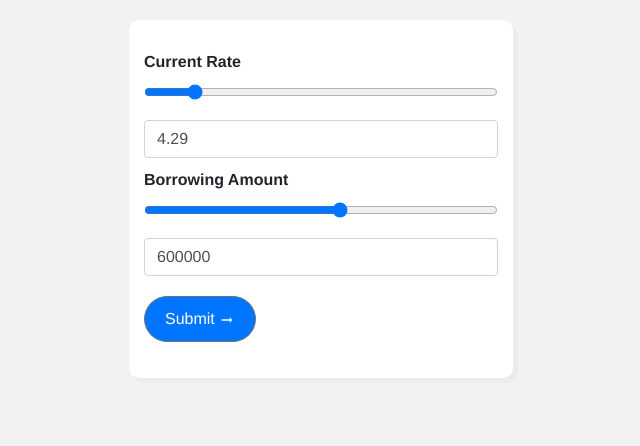
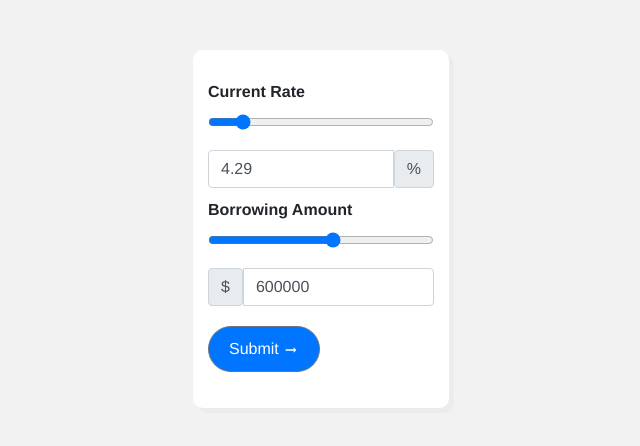
Before and after one commit to daneroe/tic_excercise, a React (Create React App) app in the folder savings-calculator/ClientApp/: page / in a window 1280 px wide. Shown: the top 446 px of the page, without its empty margins (319-959 px from the left). Built offline with nearby package versions, Linux system fonts and the light colour scheme.

Commit message:
Gettign there

```diff
--- a/savings-calculator/ClientApp/package.json
+++ b/savings-calculator/ClientApp/package.json
@@ -14,6 +14,8 @@
     "react-router-dom": "^5.1.2",
     "react-scripts": "^3.4.4",
     "reactstrap": "^8.4.1",
+    "react-icons": "^4.6.0",
+    "react-input-mask": "^2.0.4",
     "rimraf": "^2.6.2"
   },
   "devDependencies": {
--- a/savings-calculator/ClientApp/src/Home.css
+++ /dev/null
@@ -1,6 +0,0 @@
-.cont {
-    width: 50%;
-    padding: 20px;
-    margin: auto;
-    background-color: antiquewhite;
-}
--- a/savings-calculator/ClientApp/src/components/Home.js
+++ b/savings-calculator/ClientApp/src/components/Home.js
@@ -1,5 +1,5 @@
 import React, { Component } from 'react';
-import { Button, Input } from 'reactstrap';
+import { Button, Input, InputGroup, InputGroupText } from 'reactstrap';
 import { MdArrowRightAlt } from 'react-icons/md';
 
 export class Home extends Component {
@@ -18,7 +18,7 @@ export class Home extends Component {
   styles = {
     card: {
       fontFamily: 'Helvetica',
-      width: '30%',
+      width: '20%',
       margin: 'auto',
       padding: '30px 0 10px 30px',
       backgroundColor: 'white',
@@ -55,6 +55,7 @@ export class Home extends Component {
     }
   }
 
+  // Currency Formatter
   dollar = Intl.NumberFormat("en-US", {
     style: "currency",
     currency: "USD",
@@ -62,18 +63,60 @@ export class Home extends Component {
     minimumFractionDigits: 0,
   });
 
+  // Handlers
   handleRateChange = (event) => this.setState({ customerRate: event.target.value })
   handleAmountChange = (event) => this.setState({ borrowAmount: event.target.value })
 
-  render() {
+  // Sections - Keeping these all in single component for sake of simplicity.
+  cardComponent = (loading, savings) => {
+    return (
+      <div className="cont" style={this.styles.card}>
+        <div className="row" stype={this.styles.row}>
+          <div><b>Current Rate</b></div>
+        </div>
+        <div className="row" style={this.styles.row}>
+          <input style={{ width: "100% " }} id='volume' type='range' min="2.00" max="20.00" step="0.01" value={this.state.customerRate}
+            onChange={this.handleRateChange}>
+          </input>
+        </div>
+        <div className="row" style={this.styles.row}>
+          <InputGroup>
+            <Input type="number" id='rate' value={this.state.customerRate} onChange={this.handleRateChange}></Input>
+            <InputGroupText>%</InputGroupText>
+          </InputGroup>
+        </div>
+        <div className="row" stype={this.styles.row}>
+          <div><b>Borrowing Amount</b></div>
+        </div>
+        <div className="row" style={this.styles.row}>
+          <input style={{ width: "100% " }} id='volume' type='range' min="100000" max="1000000" step="500" value={this.state.borrowAmount}
+            onChange={this.handleAmountChange}>
+          </input>
+        </div>
+        <div className="row" style={this.styles.row}>
+          <InputGroup>
+            <InputGroupText>
+              $
+            </InputGroupText>
+            <Input id='amount' type='number'
+              value={this.state.borrowAmount}
+              onChange={this.handleAmountChange} >
+            </Input>
+          </InputGroup>
+        </div>
+        <div className="row" style={this.styles.row}>
+          <Button className="button" style={this.styles.button} onClick={() => this.getSavings()}>
+            Submit <MdArrowRightAlt />
+          </Button>
+        </div>
+        {loading}
+        {savings}
+      </div>)
+  }
 
-    let loading = this.state.loading
-      ? <p><em>Loading...</em></p>
-      : ''
-
-    let savings = this.state.savingsObject == null
-      ? <p></p>
-      : <div>
+  savingsSection = () => {
+    return (
+      <div>
         <div className="savingsCont" style={this.styles.savingsCont}>
           <div className="savingsRow" style={this.styles.savingsRow}>
             <div><b>Savings per Month</b></div>
@@ -88,47 +131,14 @@ export class Home extends Component {
             <span style={this.styles.savings}>{this.dollar.format(this.state.savingsObject.TotalSaved)}</span>
           </div>
         </div>
-      </div>;
-
-    return (
-      <div className="cont" style={this.styles.card}>
-        <div className="row" stype={this.styles.row}>
-          <div><b>Current Rate</b></div>
-        </div>
-        <div className="row" style={this.styles.row}>
-          <input style={{ width: "100% "}} id='volume' type='range' min="2.00" max="20.00" step="0.1" value={this.state.customerRate}
-            onChange={this.handleRateChange}>
-          </input>
-        </div>
-        <div className="row" style={this.styles.row}>
-          <Input id='rate' type='number'
-            value={this.state.customerRate}
-            onChange={this.handleRateChange} >
-          </Input>
-        </div>
-        <div className="row" stype={this.styles.row}>
-          <div><b>Borrowing Amount</b></div>
-        </div>
-        <div className="row" style={this.styles.row}>
-          <input style={{ width: "100% "}} id='volume' type='range' min="100000" max="1000000" step="500" value={this.state.borrowAmount}
-            onChange={this.handleAmountChange}>
-          </input>
-        </div>
-        <div className="row" style={this.styles.row}>
-          <Input id='amount' type='number'
-            value={this.state.borrowAmount}
-            onChange={this.handleAmountChange} >
-          </Input>
-        </div>
-        <div className="row" style={this.styles.row}>
-          <Button className="button" style={this.styles.button} onClick={() => this.getSavings()}>
-            Submit <MdArrowRightAlt />
-          </Button>
-        </div>
-        {loading}
-        {savings}
       </div>
     )
+  }
+
+  render() {
+    let loading = this.state.loading ? <p><em>Loading...</em></p> : ''
+    let savings = this.state.savingsObject == null || this.state.loading ? <p></p> : this.savingsSection();
+    return (this.cardComponent(loading, savings))
   }
 
   async getSavings() {
--- a/savings-calculator/ClientApp/src/components/Layout.js
+++ b/savings-calculator/ClientApp/src/components/Layout.js
@@ -8,7 +8,7 @@ export class Layout extends Component {
       width: '100%',
       margin: 'auto',
       height: "100vh",
-      paddingTop: "20px",
+      paddingTop: "50px",
       backgroundColor: '#f2f2f2'
     }
   };
--- a/savings-calculator/package.json
+++ /dev/null
@@ -1,5 +0,0 @@
-{
-  "dependencies": {
-    "react-icons": "^4.6.0"
-  }
-}
```
Also changed, not shown: 2 other files (tests, documents, lock files or other folders).
